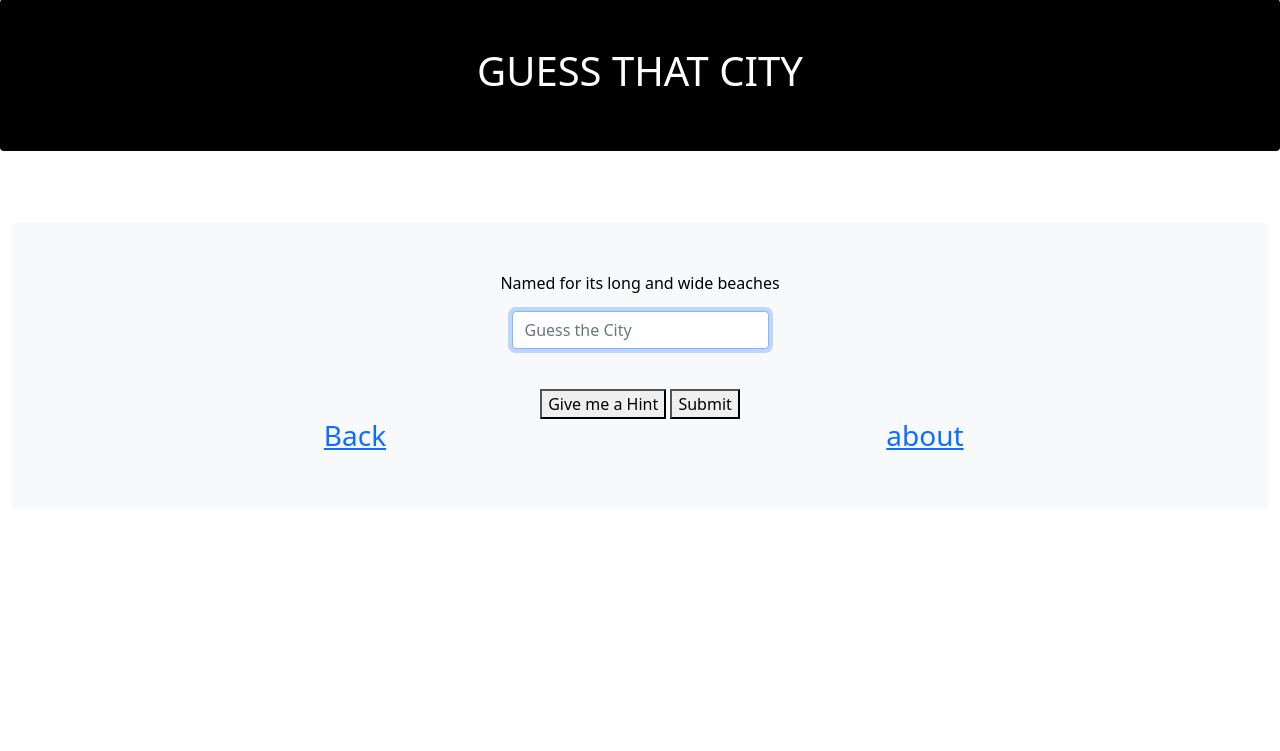
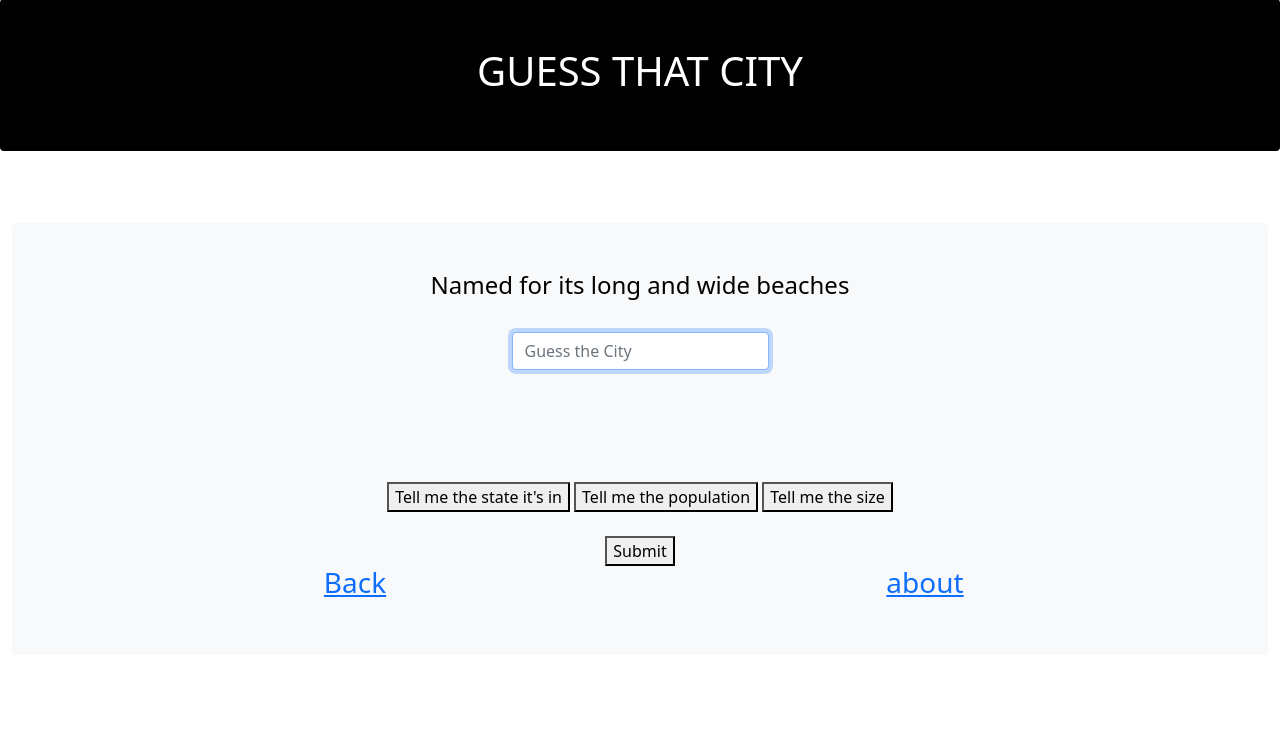
Before and after one commit to madelynxmao/yhack2022, a Flask app: page /playgame in a window 1280 px wide. Shown: the part 67-818 px from the top of the page. Before the commit the page ends 517 px from the top, so only its background shows below. Run offline with Flask 2, Linux system fonts and the light colour scheme.

Commit message:
more hints

```diff
--- a/templates/playgame.html
+++ b/templates/playgame.html
@@ -8,28 +8,52 @@
 
 
 <script>
-    function toggle_display(){
-        el = document.getElementById("hint");
+    function toggle_display_state(){
+        el = document.getElementById("state");
         el.style.visibility = "visible";
-}
+    }
+    function toggle_display_pop(){
+        el = document.getElementById("pop");
+        el.style.visibility = "visible";
+    }
+    function toggle_display_size(){
+        el = document.getElementById("size");
+        el.style.visibility = "visible";
+    }
 </script>
 
 <div class="mt-4 p-5 bg-light text-black rounded">
     <div class="container">
 
-        <p>{{city_funfact}}</p>
+        <h4>{{city_funfact}}</h4>
+
+        <br>
 
         <div class="mb-3">
             <input autocomplete="off" autofocus class="form-control mx-auto w-auto" id="guess" name="guess" placeholder="Guess the City" type="text">
         </div>
 
-        <div style="visibility: hidden" id="hint">
+        <div style="visibility: hidden" id="state">
             This city is located in {{city_state}}
         </div>
 
-        <button onclick= "toggle_display()">Give me a Hint</button>
+        <div style="visibility: hidden" id="pop">
+            This city has a population of {{pop_2020}}
+        </div>
 
+        <div style="visibility: hidden" id="size">
+            This city has a size of {{land_area_sqm}} square miles
+        </div>
 
+        <br>
+
+        <button onclick= "toggle_display_state()">Tell me the state it's in</button>
+
+        <button onclick= "toggle_display_pop()">Tell me the population</button>
+
+        <button onclick= "toggle_display_size()">Tell me the size</button>
+        <br>
+        <br>
         <button type="submit">Submit</button>
 
         <div class="row align-items-start">
```
